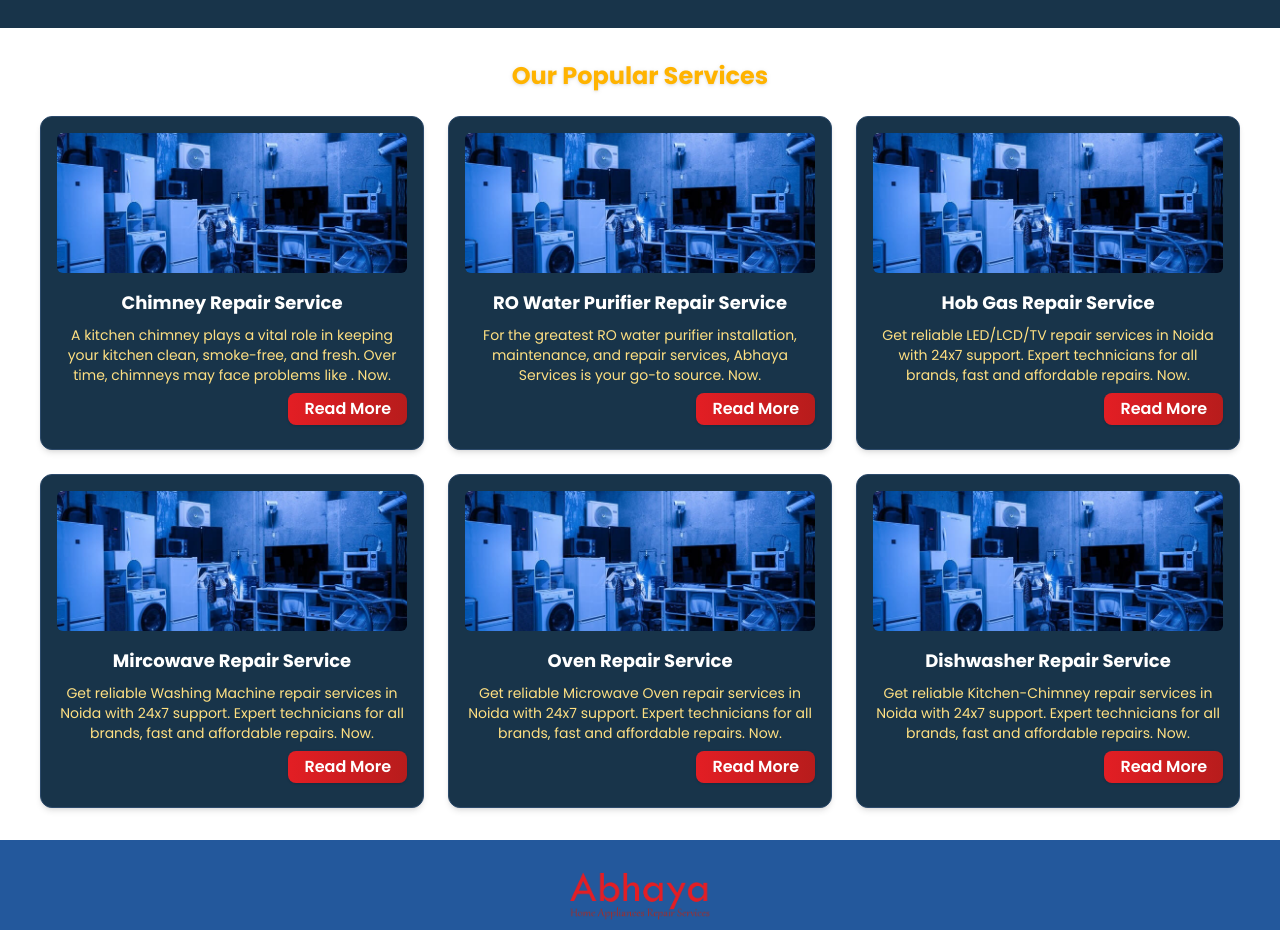
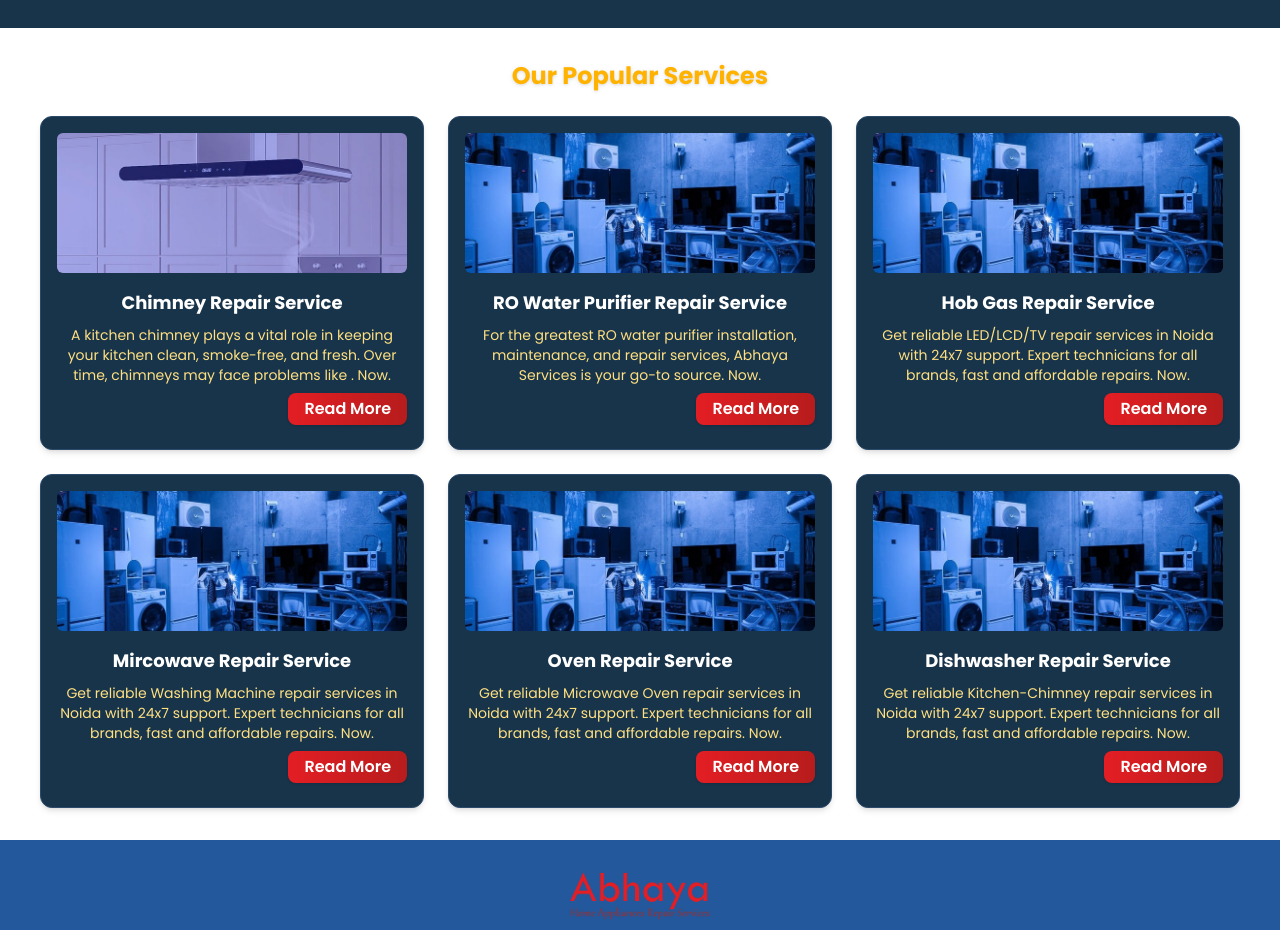
Before and after one commit to mohitkmr778/abhaya-chimney-website, a Next.js app: page / in a window 1280 px wide. Shown: the part 1020-1950 px from the top of the page. Built offline with nearby package versions, Linux system fonts and the light colour scheme.

Commit message:
Update PopularServices.jsx

```diff
--- a/components/homePage/PopularServices.jsx
+++ b/components/homePage/PopularServices.jsx
@@ -6,7 +6,7 @@ const services = [
         title: "Chimney Repair Service",
         description:
             "A kitchen chimney plays a vital role in keeping your kitchen clean, smoke-free, and fresh. Over time, chimneys may face problems like .\u00A0Now.",
-        img: "/slider/noida.jpg",
+        img: "/slider/chimney-section-one.jpg",
         link: "/chimney-repair-service",
     },
     {
```
